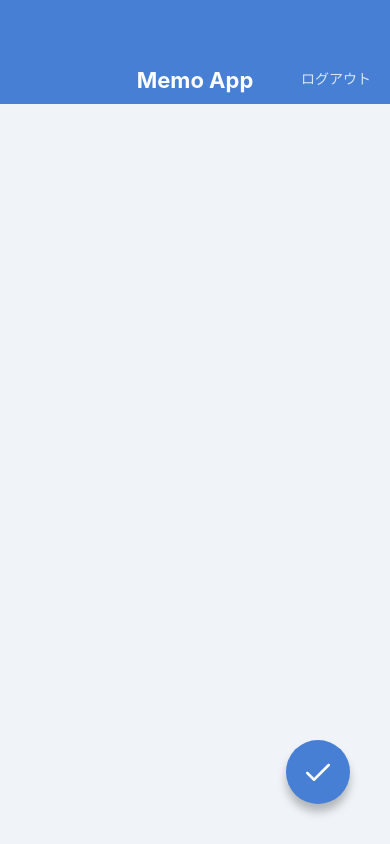
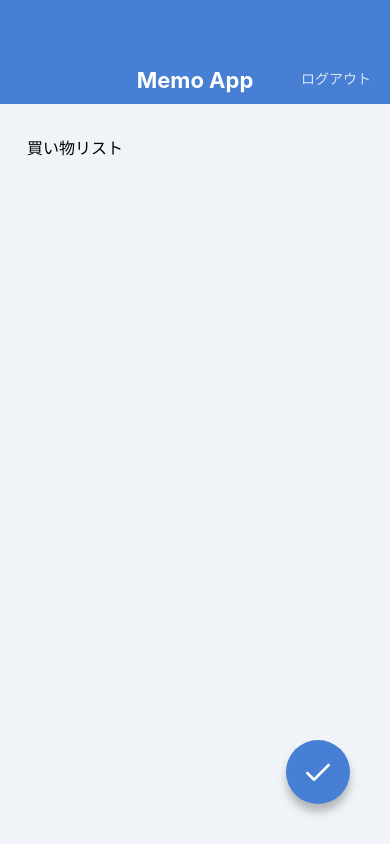
Before and after one commit to Issy-R/MemoAppRe, a React Native app: screen / in a window 390 px wide. Built offline with nearby package versions, Linux system fonts and the light colour scheme.

Commit message:
Replace KeyboardAvoidingView

```diff
--- a/App.jsx
+++ b/App.jsx
@@ -6,6 +6,6 @@
 
 export default function App() {
   return (
-    <MemoCreateScreen />
+    <MemoEditScreen />
   );
 }
--- /dev/null
+++ b/src/components/KeyboardSafeView.jsx
@@ -0,0 +1,73 @@
+import React, { useRef, useState, useEffect } from 'react';
+import {
+  Keyboard, Dimensions, Animated, ViewPropTypes,
+} from 'react-native';
+import { node } from 'prop-types';
+
+export default function KeyboardSafeView({ children, style }) {
+  const initialViewHeight = useRef(null);
+  const animatedViewHeight = useRef(null);
+  const [viewHeight, setViewHeight] = useState(null);
+
+  useEffect(() => {
+    Keyboard.addListener('keyboardDidShow', handleShow);
+    Keyboard.addListener('keyboardDidHide', handleHide);
+    return () => {
+      Keyboard.removeListener('keyboardDidShow', handleShow);
+      Keyboard.removeListener('keyboardDidHide', handleHide);
+    };
+  }, []);
+
+  useEffect(() => {
+    if ([initialViewHeight, animatedViewHeight, viewHeight].some((val) => val === null)) { return; }
+    // height is not supported with useNativeDriver: true
+    // https://github.com/react-native-community/react-native-modal/issues/163
+    if (viewHeight === initialViewHeight.current) {
+      Animated.timing(animatedViewHeight.current,
+        { toValue: initialViewHeight.current, duration: 300, useNativeDriver: false }).start();
+    } else {
+      Animated.timing(animatedViewHeight.current,
+        { toValue: viewHeight, duration: 300, useNativeDriver: false }).start();
+    }
+  }, [viewHeight]);
+
+  const handleShow = ({ endCoordinates }) => {
+    if (endCoordinates.height && initialViewHeight.current) {
+      const keyboardHeight = Dimensions.get('window').height - endCoordinates.screenY;
+      setViewHeight(initialViewHeight.current - keyboardHeight);
+    }
+  };
+
+  const handleHide = () => {
+    setViewHeight(initialViewHeight.current);
+  };
+
+  const handleLayout = ({ nativeEvent }) => {
+    if (!initialViewHeight.current) {
+      const { height } = nativeEvent.layout;
+      // keep viewHeight as null not to trigger useEffect on mounting.
+      // Don't do this: setViewHeight(height);
+      initialViewHeight.current = height;
+      animatedViewHeight.current = new Animated.Value(height);
+    }
+  };
+
+  const animatedStyle = viewHeight ? {
+    height: animatedViewHeight.current,
+    flex: 0,
+  } : {};
+  return (
+    <Animated.View style={[style, animatedStyle]} onLayout={handleLayout}>
+      {children}
+    </Animated.View>
+  );
+}
+
+KeyboardSafeView.propTypes = {
+  children: node.isRequired,
+  style: ViewPropTypes.style,
+};
+
+KeyboardSafeView.defaultProps = {
+  style: null,
+};
--- a/src/screens/MemoCreateScreen.jsx
+++ b/src/screens/MemoCreateScreen.jsx
@@ -1,19 +1,20 @@
 import React from 'react';
 import {
-  StyleSheet, TextInput, View, KeyboardAvoidingView,
+  StyleSheet, TextInput, View,
 } from 'react-native';
 import AppBar from '../components/AppBar';
 import CircleBotton from '../components/CircleBotton';
+import KeyboardSafeView from '../components/KeyboardSafeView';
 
 export default function MemoCreateScreen() {
   return (
-    <KeyboardAvoidingView style={styles.container} behavior="height">
+    <KeyboardSafeView style={styles.container}>
       <AppBar />
       <View style={styles.inputContainer}>
         <TextInput value="" multiline style={styles.input} />
       </View>
       <CircleBotton name="check" />
-    </KeyboardAvoidingView>
+    </KeyboardSafeView>
   );
 }
 
--- a/src/screens/MemoEditScreen.jsx
+++ b/src/screens/MemoEditScreen.jsx
@@ -1,19 +1,20 @@
 import React from 'react';
 import {
-  StyleSheet, TextInput, View, KeyboardAvoidingView,
+  StyleSheet, TextInput, View,
 } from 'react-native';
 import AppBar from '../components/AppBar';
 import CircleBotton from '../components/CircleBotton';
+import KeyboardSafeView from '../components/KeyboardSafeView';
 
 export default function MemoEditScreen() {
   return (
-    <KeyboardAvoidingView style={styles.container} behavior="height">
+    <KeyboardSafeView style={styles.container}>
       <AppBar />
       <View style={styles.inputContainer}>
         <TextInput value="買い物リスト" multiline style={styles.input} />
       </View>
       <CircleBotton name="check" />
-    </KeyboardAvoidingView>
+    </KeyboardSafeView>
   );
 }
 
```
